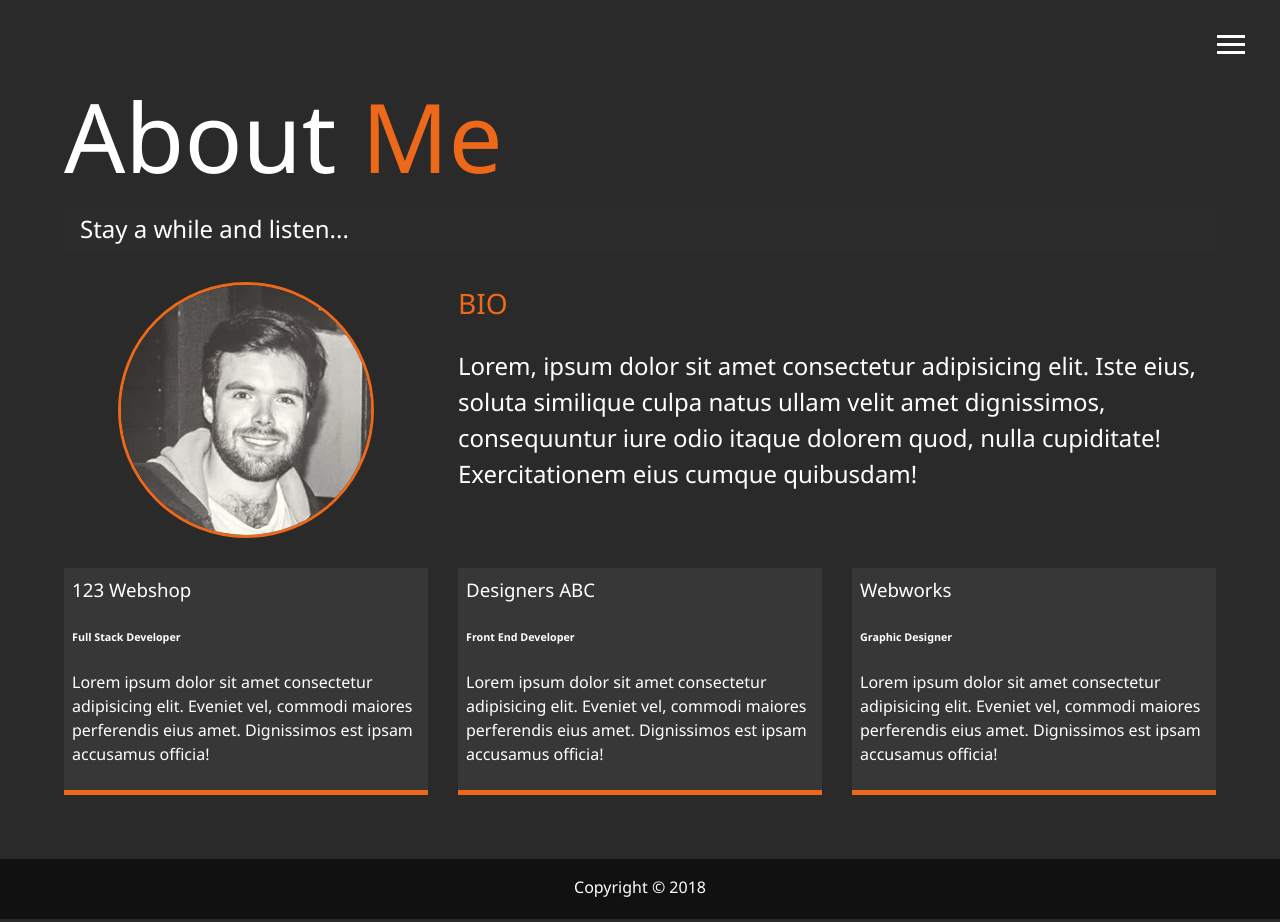
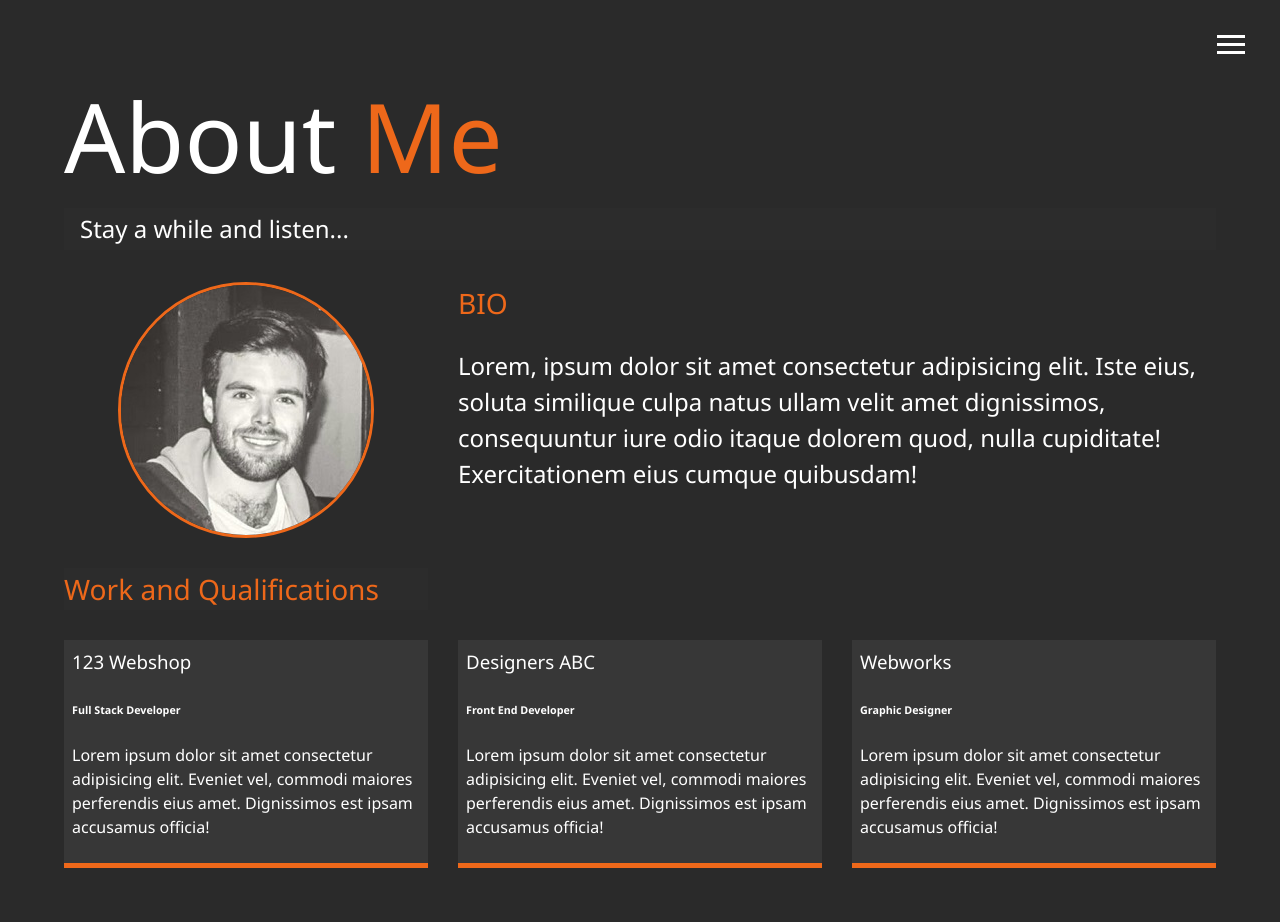
Before and after one commit to hamishrlyall/my_portfolio, a website: page dist/about.html in a window 1280 px wide. Shown: the top 922 px of the page. Drawn offline with Linux system fonts and the light colour scheme.

Commit message:
Added sub-heading to about page

```diff
--- a/scss/_mobile.scss
+++ b/scss/_mobile.scss
@@ -56,6 +56,7 @@
     grid-template-areas:
       "bioimage"
       "bio"
+      "job-heading"
       "job1"
       "job2"
       "job3";
--- a/scss/main.scss
+++ b/scss/main.scss
@@ -20,7 +20,7 @@ h1,
 h2,
 h3 {
   margin: 0;
-  font-weight: 400;
+  font-weight: 350;
 
   &.lg-heading {
     font-size: 6rem;
@@ -79,6 +79,7 @@ main {
   grid-gap: 30px;
   grid-template-areas:
     "bioimage bio bio"
+    "job-heading bio bio"
     "job1 job2 job3";
   grid-template-columns: repeat(3, 1fr);
 
@@ -92,6 +93,11 @@ main {
   .bio {
     grid-area: bio;
     font-size: 1.5rem;
+  }
+  .job-heading {
+    grid-area: job-heading;
+    font-size: 1.5rem;
+    background: rgba(lighten($primary-color, 2), 0.5);
   }
 
   .job-1 {
@@ -179,6 +185,26 @@ main {
   background: lighten($primary-color, 50);
   color: #333;
 }
+// #home-footer {
+//   text-align: center;
+//   padding: 1rem;
+//   color: set-text-color($primary-color);
+//   height: 60px;
+
+//   .icons {
+//     //margin-top: 1rem;
+//     margin-bottom: 0.5rem;
+
+//     a {
+//       padding: 0.4rem;
+
+//       &:hover {
+//         color: $secondary-color;
+//         @include easeOut();
+//       }
+//     }
+//   }
+// }
 
 #main-footer {
   text-align: center;
```
Also changed, not shown: dist/about.html, dist/css/main.css, dist/index.html.
